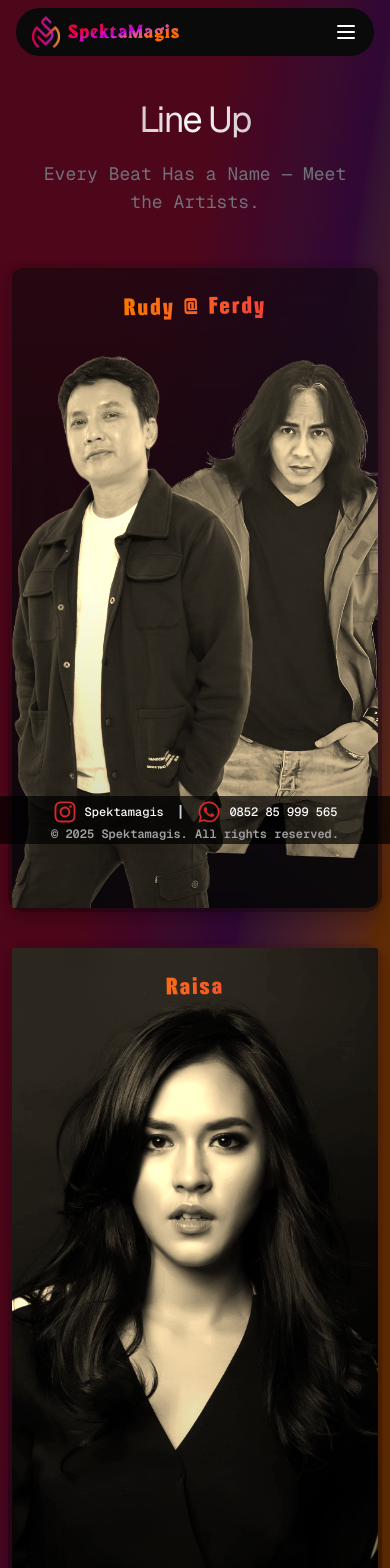
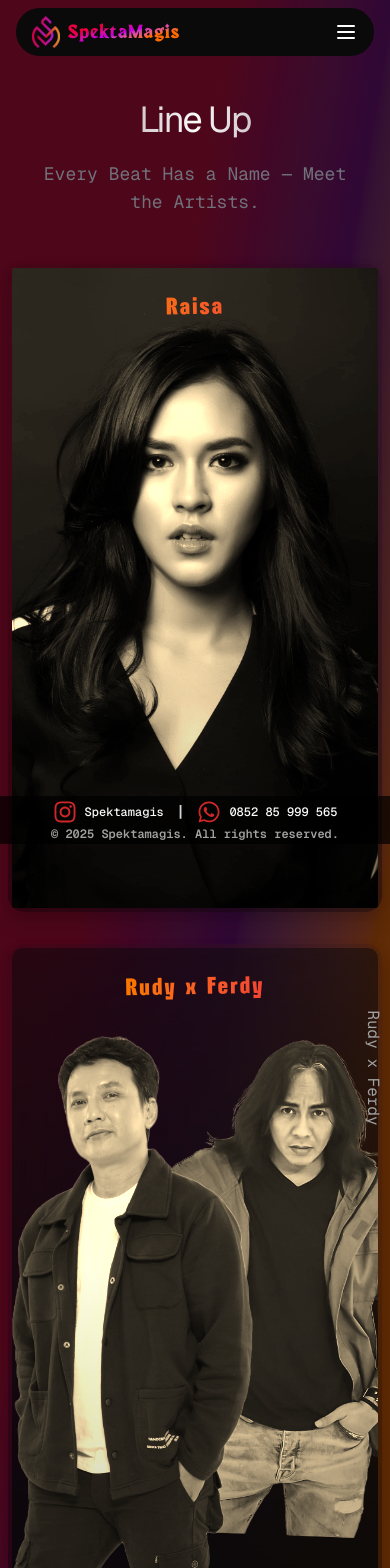
Before and after one commit to alfieqashwa/spekta-magis, a Next.js app: page /line-up in a window 390 px wide. Shown: the top 1568 px of the page. Built offline with nearby package versions, Linux system fonts and the light colour scheme.

Commit message:
style(ui): update card/refactor layout text position based on client request
- Move Raisa's card to the top based on request
- Change title & titleMobile from 'Rudy & Ferdy' to 'Rudy x Ferdy' based on request

```diff
--- a/app/line-up/page.tsx
+++ b/app/line-up/page.tsx
@@ -4,19 +4,19 @@ import { type CardProps } from "@/components/ui/pulse-card";
 export default function LineupPage() {
   const cards = [
     {
-      title: "Rudy & Ferdy",
-      titleMobile: "Rudy & Ferdy",
-      imageUrl: "/rudy-ferdy.png",
-      alt: "Rudy Ferdy",
-      variant: "emerald",
-      showGridLines: true,
-    },
-    {
       title: "Raisa",
       titleMobile: "Raisa",
       imageUrl: "/raisa-bw.jpg",
       alt: "Raisa",
       variant: "purple",
+      showGridLines: true,
+    },
+    {
+      title: "Rudy x Ferdy",
+      titleMobile: "Rudy x Ferdy",
+      imageUrl: "/rudy-ferdy.png",
+      alt: "Rudy Ferdy",
+      variant: "emerald",
       showGridLines: true,
     },
     {
```
